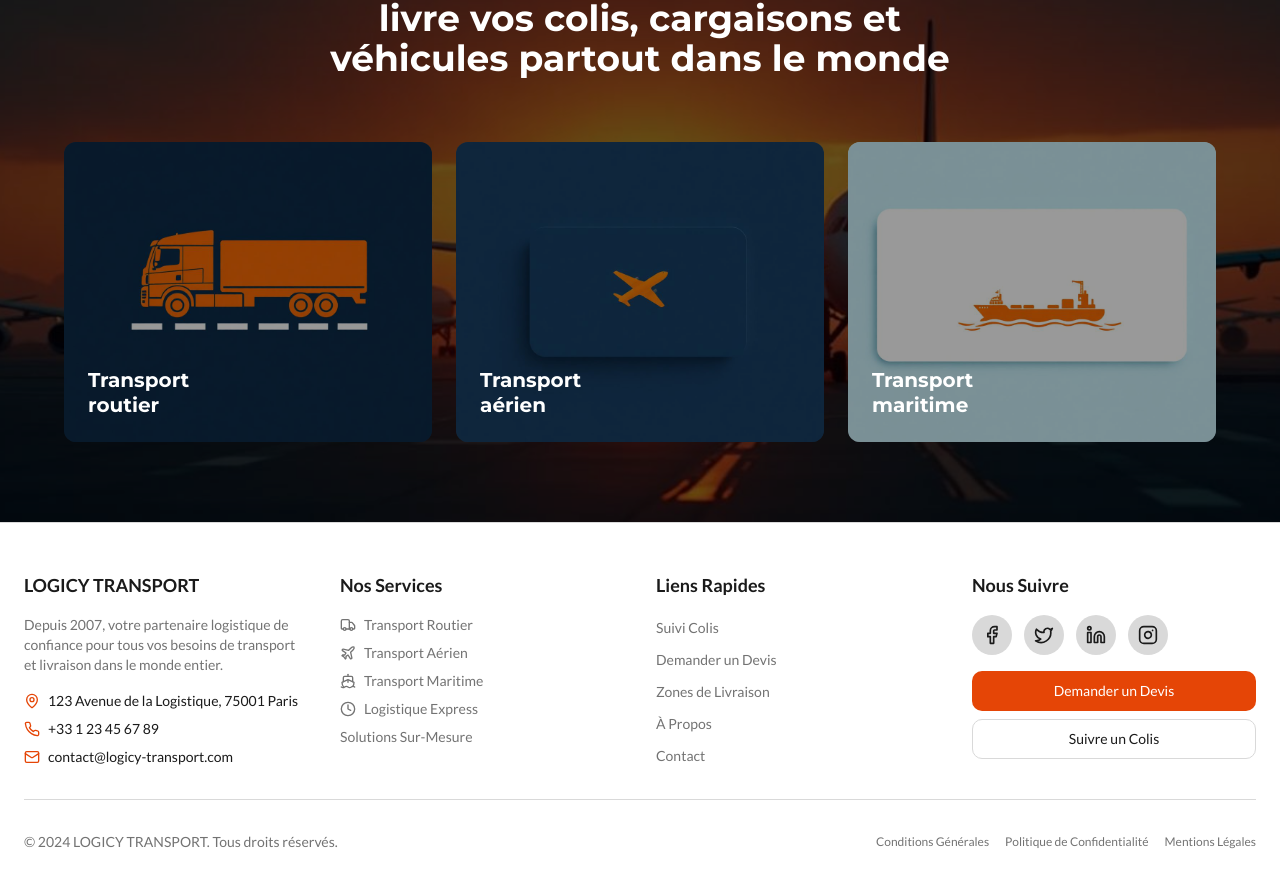
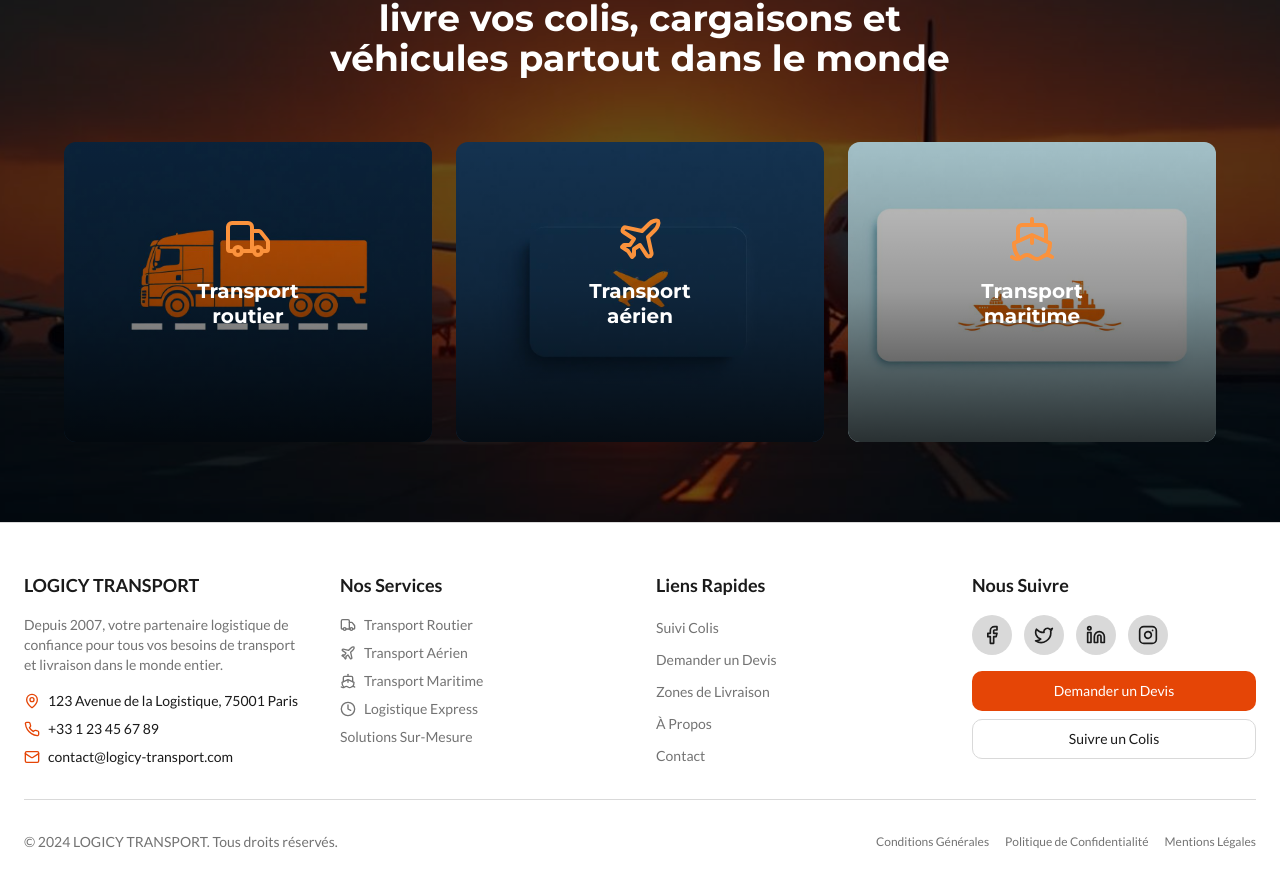
Before and after one commit to lolo2020s/logicylogistics-tracking, a React (Vite) app: page / in a window 1280 px wide. Shown: the part 803-1689 px from the top of the page. Built offline with nearby package versions, Linux system fonts and the light colour scheme.

Commit message:
Refactor transport sections
Convert transport sections to buttons for navigation.

```diff
--- a/src/pages/HomePage.tsx
+++ b/src/pages/HomePage.tsx
@@ -118,25 +118,30 @@ export function HomePage({ onNavigate }: HomePageProps) {
             </h2>
           </div>
 
-          {/* Les 3 cartes de transport */}
+          {/* Les 3 cartes de transport - Maintenant cliquables */}
           <div className="grid grid-cols-1 md:grid-cols-3 gap-6">
             {[
-              { bg: transportRoutierBg, title: 'Transport\nroutier' },
-              { bg: transportAerienBg, title: 'Transport\naérien' },
-              { bg: transportMaritimeBg, title: 'Transport\nmaritime' }
+              { bg: transportRoutierBg, title: 'Transport\nroutier', route: 'transport-routier', icon: <Truck className="h-12 w-12 text-orange-400 mb-4" /> },
+              { bg: transportAerienBg, title: 'Transport\naérien', route: 'transport-aerien', icon: <Plane className="h-12 w-12 text-orange-400 mb-4" /> },
+              { bg: transportMaritimeBg, title: 'Transport\nmaritime', route: 'transport-maritime', icon: <Ship className="h-12 w-12 text-orange-400 mb-4" /> }
             ].map((service, index) => (
-              <div
+              <button
                 key={index}
-                className="relative h-[300px] bg-cover bg-center rounded-lg overflow-hidden"
+                onClick={() => onNavigate(service.route)}
+                className="relative h-[300px] bg-cover bg-center rounded-lg overflow-hidden group cursor-pointer transform transition-all duration-300 hover:scale-105 hover:shadow-2xl"
                 style={{ backgroundImage: `url(${service.bg})` }}
               >
-                <div className="absolute inset-0 bg-black/40" />
-                <div className="relative z-10 p-6 h-full flex items-end">
-                  <h3 className="text-xl font-montserrat font-bold text-white leading-tight whitespace-pre-line">
+                <div className="absolute inset-0 bg-gradient-to-t from-black/80 via-black/40 to-black/20 group-hover:from-black/90 group-hover:via-black/50 group-hover:to-black/30 transition-all duration-300" />
+                <div className="relative z-10 p-6 h-full flex flex-col justify-center items-center text-center">
+                  {service.icon}
+                  <h3 className="text-xl font-montserrat font-bold text-white leading-tight whitespace-pre-line mb-4">
                     {service.title}
                   </h3>
+                  <div className="opacity-0 group-hover:opacity-100 transition-opacity duration-300">
+                    <ArrowRight className="h-6 w-6 text-orange-400" />
+                  </div>
                 </div>
-              </div>
+              </button>
             ))}
           </div>
         </div>
```
